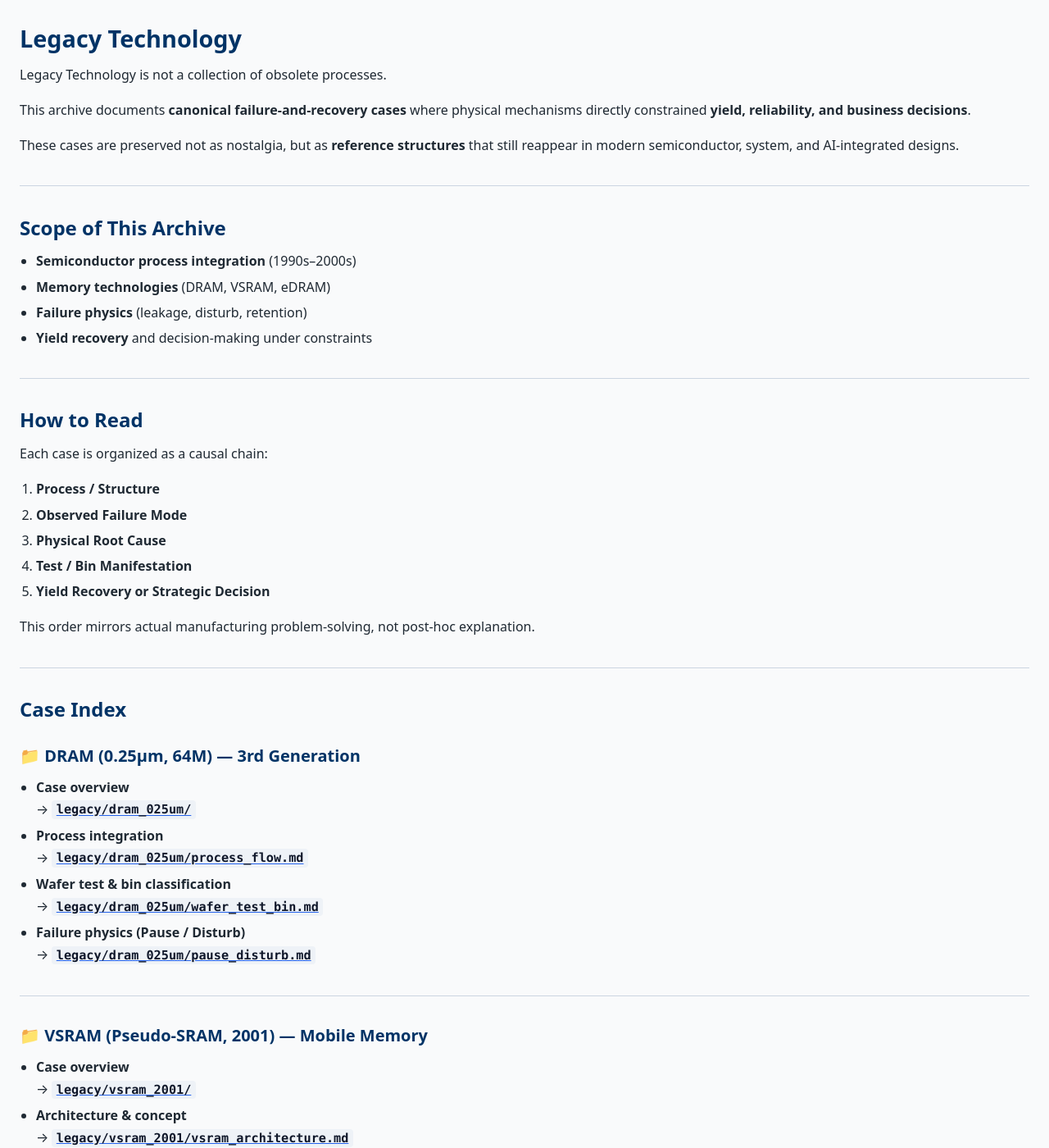
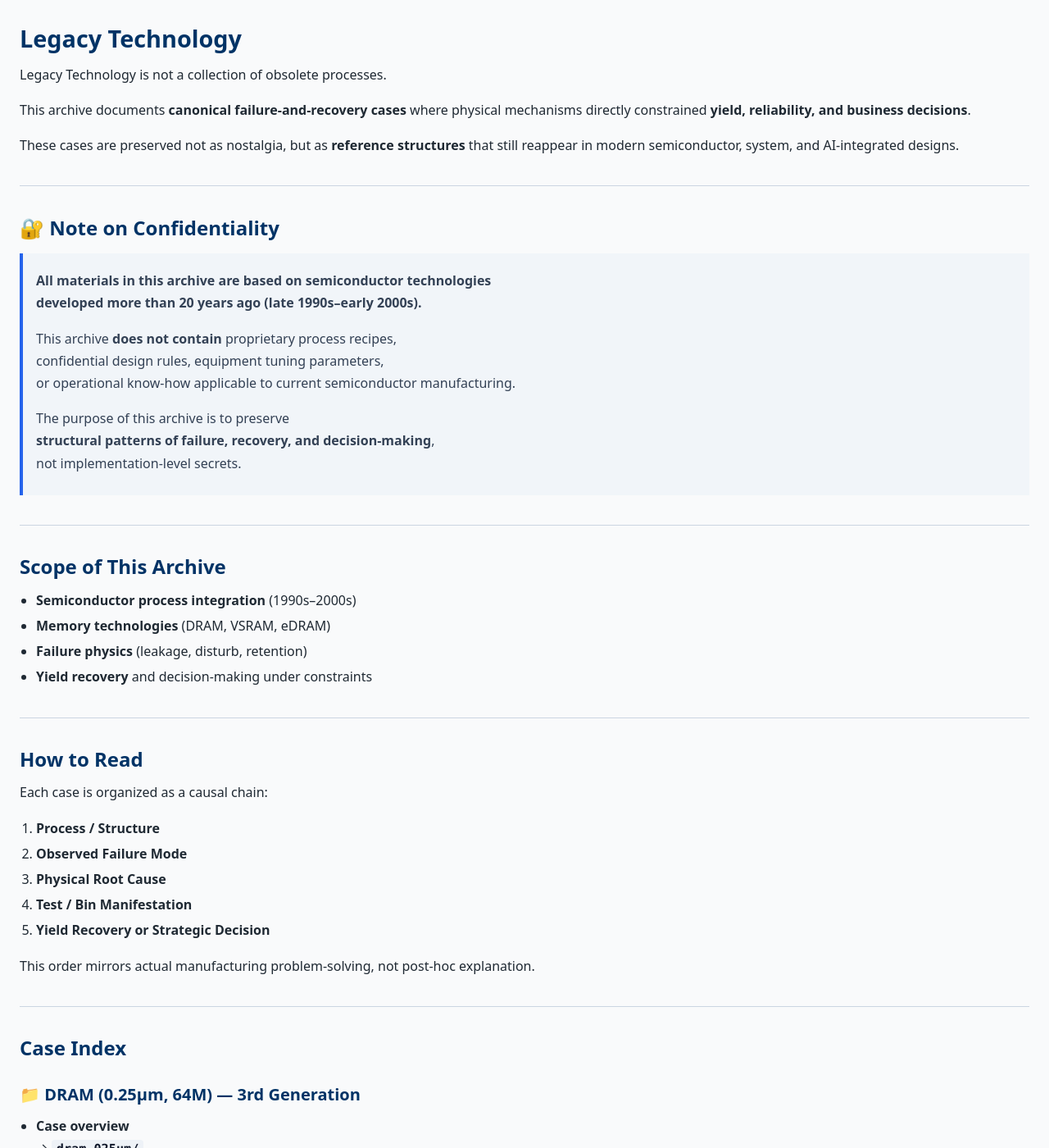
Before and after one commit to Samizo-AITL/Edusemi-Plus, a Jekyll site: the page built from archive/legacy/index.md, in a window 1280 px wide and 1400 px high. Shown: the whole window at 82% size. Built offline with Jekyll 4.4.1, drawn with Linux system fonts in a browser that asks for light colours; some of the changed text lies outside the part shown.

Commit message:
Update index.md

```diff
--- a/archive/legacy/index.md
+++ b/archive/legacy/index.md
@@ -14,6 +14,21 @@ where physical mechanisms directly constrained
 These cases are preserved not as nostalgia,
 but as **reference structures** that still reappear
 in modern semiconductor, system, and AI-integrated designs.
+
+---
+
+## 🔐 Note on Confidentiality
+
+> **All materials in this archive are based on semiconductor technologies
+> developed more than 20 years ago (late 1990s–early 2000s).**
+>
+> This archive **does not contain** proprietary process recipes,
+> confidential design rules, equipment tuning parameters,
+> or operational know-how applicable to current semiconductor manufacturing.
+>
+> The purpose of this archive is to preserve
+> **structural patterns of failure, recovery, and decision-making**,
+> not implementation-level secrets.
 
 ---
 
@@ -45,25 +60,25 @@ not post-hoc explanation.
 
 ### 📁 DRAM (0.25µm, 64M) — 3rd Generation
 - **Case overview**
-  → [`legacy/dram_025um/`](./dram_025um/)
+  → [`dram_025um/`](./dram_025um/)
 - **Process integration**
-  → [`legacy/dram_025um/process_flow.md`](./dram_025um/process_flow.md)
+  → [`dram_025um/process_flow.md`](./dram_025um/process_flow.md)
 - **Wafer test & bin classification**
-  → [`legacy/dram_025um/wafer_test_bin.md`](./dram_025um/wafer_test_bin.md)
+  → [`dram_025um/wafer_test_bin.md`](./dram_025um/wafer_test_bin.md)
 - **Failure physics (Pause / Disturb)**
-  → [`legacy/dram_025um/pause_disturb.md`](./dram_025um/pause_disturb.md)
+  → [`dram_025um/pause_disturb.md`](./dram_025um/pause_disturb.md)
 
 ---
 
 ### 📁 VSRAM (Pseudo-SRAM, 2001) — Mobile Memory
 - **Case overview**
-  → [`legacy/vsram_2001/`](./vsram_2001/)
+  → [`vsram_2001/`](./vsram_2001/)
 - **Architecture & concept**
-  → [`legacy/vsram_2001/vsram_architecture.md`](./vsram_2001/vsram_architecture.md)
+  → [`vsram_2001/vsram_architecture.md`](./vsram_2001/vsram_architecture.md)
 - **Pause / Disturb under mobile usage**
-  → [`legacy/vsram_2001/pause_disturb_vsram.md`](./vsram_2001/pause_disturb_vsram.md)
+  → [`vsram_2001/pause_disturb_vsram.md`](./vsram_2001/pause_disturb_vsram.md)
 - **Yield recovery & countermeasures**
-  → [`legacy/vsram_2001/yield_recovery.md`](./vsram_2001/yield_recovery.md)
+  → [`vsram_2001/yield_recovery.md`](./vsram_2001/yield_recovery.md)
 
 ---
 
```
